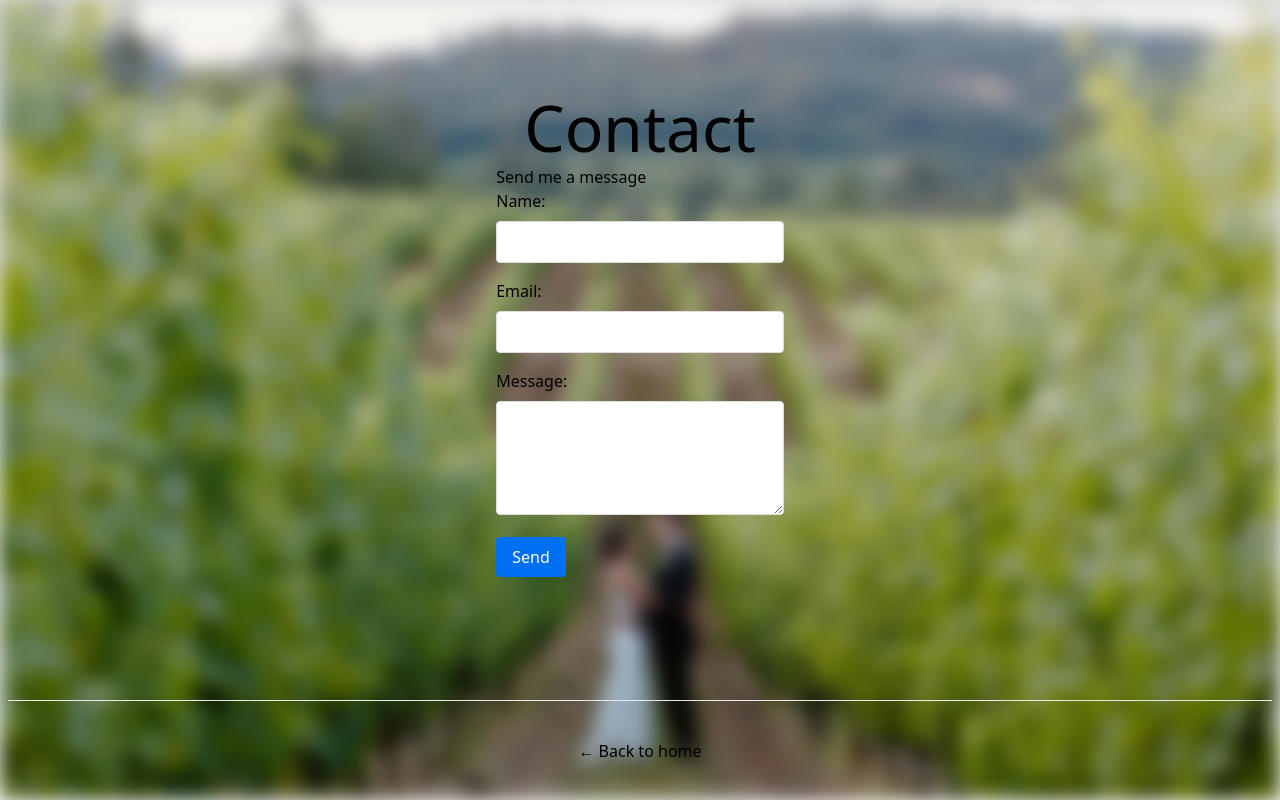
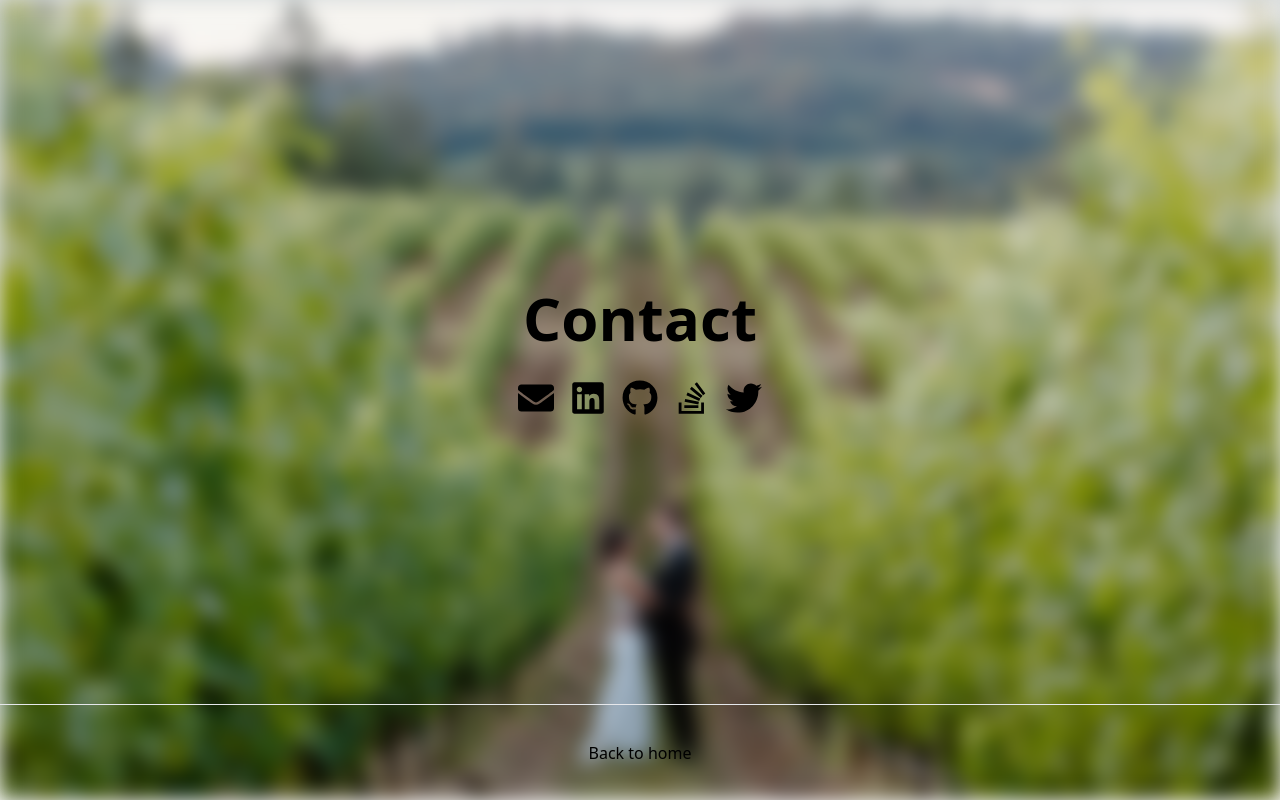
Before and after one commit to jonathankerth/my-portfolio, a Next.js app: page /Contact in a window 1280 px wide. Built offline with nearby package versions, Linux system fonts and the light colour scheme.

Commit message:
add icons and links to contact page

```diff
--- a/package.json
+++ b/package.json
@@ -9,6 +9,7 @@
     "lint": "next lint"
   },
   "dependencies": {
+    "@sendgrid/mail": "^7.7.0",
     "autoprefixer": "10.4.14",
     "eslint": "8.39.0",
     "eslint-config-next": "13.3.4",
@@ -16,6 +17,7 @@
     "postcss": "8.4.23",
     "react": "18.2.0",
     "react-dom": "18.2.0",
+    "react-icons": "^4.8.0",
     "tailwindcss": "3.3.2"
   }
 }
--- a/src/pages/Contact.jsx
+++ b/src/pages/Contact.jsx
@@ -1,31 +1,17 @@
-import { useState } from "react";
+import {
+	FaTwitter,
+	FaLinkedin,
+	FaGithub,
+	FaStackOverflow,
+	FaEnvelope,
+} from "react-icons/fa";
 import Head from "next/head";
 import Link from "next/link";
 import styles from "../styles/Contact.module.css";
 
 export default function Contact() {
-	const [status, setStatus] = useState("");
-
-	const handleSubmit = async (event) => {
-		event.preventDefault();
-		const form = event.target;
-		const data = new FormData(form);
-
-		const response = await fetch("/api/contact", {
-			method: "POST",
-			body: data,
-		});
-
-		if (response.ok) {
-			setStatus("Message sent! I'll get back to you shortly.");
-			form.reset();
-		} else {
-			setStatus("Oops! Something went wrong. Please try again.");
-		}
-	};
-
 	return (
-		<div className={styles.container}>
+		<div className="flex flex-col items-center justify-center min-h-screen ">
 			<div className={styles.backgroundImage}></div>
 			<Head>
 				<title>Contact - Software Engineer Portfolio</title>
@@ -35,57 +21,59 @@ export default function Contact() {
 				/>
 				<link rel="icon" href="/favicon.ico" />
 			</Head>
+			<main className="flex flex-col items-center justify-center w-full flex-1 px-20 text-center">
+				<h1 className="text-6xl font-bold">Contact</h1>
 
-			<main className={styles.main}>
-				<h1 className={styles.title}>Contact</h1>
-
-				<div className={styles.contactForm}>
-					<h2>Send me a message</h2>
-					<form onSubmit={handleSubmit}>
-						<label htmlFor="name" className={styles.formLabel}>
-							Name:
-						</label>
-						<input
-							type="text"
-							id="name"
-							name="name"
-							className={styles.formInput}
-							required
-						/>
-
-						<label htmlFor="email" className={styles.formLabel}>
-							Email:
-						</label>
-						<input
-							type="email"
-							id="email"
-							name="email"
-							className={styles.formInput}
-							required
-						/>
-
-						<label htmlFor="message" className={styles.formLabel}>
-							Message:
-						</label>
-						<textarea
-							id="message"
-							name="message"
-							rows="4"
-							className={styles.formTextarea}
-							required
-						></textarea>
-
-						<button type="submit" className={styles.formButton}>
-							Send
-						</button>
-					</form>
-
-					{status && <p className={styles.formStatus}>{status}</p>}
+				<div className="flex items-center mt-8 space-x-4">
+					<a
+						href="mailto:jonathanpkerth@gmail.com"
+						target="_blank"
+						rel="noopener noreferrer"
+						aria-label="Email"
+						className="group"
+					>
+						<FaEnvelope className="text-4xl hover:text-5xl transition-all duration-300 transform group-hover:scale-125" />
+					</a>
+					<a
+						href="https://www.linkedin.com/in/jonathankerth"
+						target="_blank"
+						rel="noopener noreferrer"
+						aria-label="LinkedIn"
+						className="group"
+					>
+						<FaLinkedin className="text-4xl hover:text-5xl transition-all duration-300 transform group-hover:scale-125" />
+					</a>
+					<a
+						href="https://github.com/jonathankerth"
+						target="_blank"
+						rel="noopener noreferrer"
+						aria-label="GitHub"
+						className="group"
+					>
+						<FaGithub className="text-4xl hover:text-5xl transition-all duration-300 transform group-hover:scale-125" />
+					</a>
+					<a
+						href="https://stackoverflow.com/users/21791075/jonathan-kerth"
+						target="_blank"
+						rel="noopener noreferrer"
+						aria-label="Stack Overflow"
+						className="group"
+					>
+						<FaStackOverflow className="text-4xl hover:text-5xl transition-all duration-300 transform group-hover:scale-125" />
+					</a>
+					<a
+						href="https://twitter.com/jonathankerth"
+						target="_blank"
+						rel="noopener noreferrer"
+						aria-label="Twitter"
+						className="group"
+					>
+						<FaTwitter className="text-4xl hover:text-5xl transition-all duration-300 transform group-hover:scale-125" />
+					</a>
 				</div>
 			</main>
-
-			<footer className={styles.footer}>
-				<Link href="/">← Back to home</Link>
+			<footer className="flex items-center justify-center w-full h-24 border-t">
+				<Link href="/">Back to home</Link>
 			</footer>
 		</div>
 	);
--- a/src/pages/projects.js
+++ b/src/pages/projects.jsx
@@ -15,6 +15,24 @@ const projects = [
 		description: "A brief description of Project 2",
 		link: "https://example.com/project2",
 	},
+	{
+		id: 3,
+		title: "Project 3",
+		description: "A brief description of Project 3",
+		link: "https://example.com/project2",
+	},
+	{
+		id: 4,
+		title: "Project 4",
+		description: "A brief description of Project 4",
+		link: "https://example.com/project2",
+	},
+	{
+		id: 5,
+		title: "Project 5",
+		description: "A brief description of Project 5",
+		link: "https://example.com/project2",
+	},
 	// Add more projects as needed
 ];
 
@@ -30,28 +48,28 @@ export default function Projects() {
 				/>
 				<link rel="icon" href="/favicon.ico" />
 			</Head>
-
-			<main className={styles.main}>
-				<h1 className={styles.title}>Projects</h1>
-
-				<ul className={styles.projectList}>
-					{projects.map((project) => (
-						<li key={project.id} className={styles.projectItem}>
-							<h3>
+			<h2 className="text-center text-white font-semibold mt-40 mb-10 text-xl sm:text-xl md:text-2xl lg:text-3xl xl:text-6xl ">
+				Thank you for checking out my projects
+			</h2>
+			<ul className="grid grid-cols-1 md:grid-cols-2 lg:grid-cols-3 gap-6">
+				{projects.map((project) => (
+					<li key={project.id} className="bg-white rounded-lg shadow-md">
+						<div className="p-6">
+							<h3 className="text-xl font-bold mb-2">
 								<a
 									href={project.link}
 									target="_blank"
 									rel="noopener noreferrer"
+									className="text-red-600 hover:text-red-800"
 								>
 									{project.title}
 								</a>
 							</h3>
-							<p>{project.description}</p>
-						</li>
-					))}
-				</ul>
-			</main>
-
+							<p className="text-gray-700">{project.description}</p>
+						</div>
+					</li>
+				))}
+			</ul>
 			<footer className={styles.footer}>
 				<Link href="/">Back to home</Link>
 			</footer>
--- a/src/styles/Home.module.css
+++ b/src/styles/Home.module.css
@@ -86,6 +86,7 @@
 
 .card {
 	margin: 1rem;
+	font-size: bold, 1.5rem;
 	flex-basis: 45%;
 	padding: 1.5rem;
 	text-align: left;
--- a/src/styles/Projects.module.css
+++ b/src/styles/Projects.module.css
@@ -3,8 +3,16 @@
 	padding: 0 0.5rem;
 	display: flex;
 	flex-direction: column;
-	justify-content: center;
+	justify-content: space-between; /* Add this line */
 	align-items: center;
+}
+
+/* Add this class to style the cards wrapper */
+.cardsWrapper {
+	display: flex;
+	flex-direction: column;
+	align-items: center;
+	width: 100%;
 }
 
 .main {
@@ -25,15 +33,6 @@
 .title,
 .description {
 	text-align: center;
-}
-
-.projectList {
-	list-style: none;
-	padding: 0;
-}
-
-.projectItem {
-	margin: 2rem 0;
 }
 
 .footer {
--- a/tailwind.config.js
+++ b/tailwind.config.js
@@ -7,6 +7,9 @@ module.exports = {
 	],
 	theme: {
 		extend: {
+			transitionProperty: {
+				scale: "transform",
+			},
 			backgroundImage: {
 				"gradient-radial": "radial-gradient(var(--tw-gradient-stops))",
 				"gradient-conic":
@@ -14,5 +17,10 @@ module.exports = {
 			},
 		},
 	},
+	variants: {
+		extend: {
+			scale: ["hover", "group-hover"],
+		},
+	},
 	plugins: [],
 };
```
Also changed, not shown: 2 other files (tests, documents, lock files or other folders).
